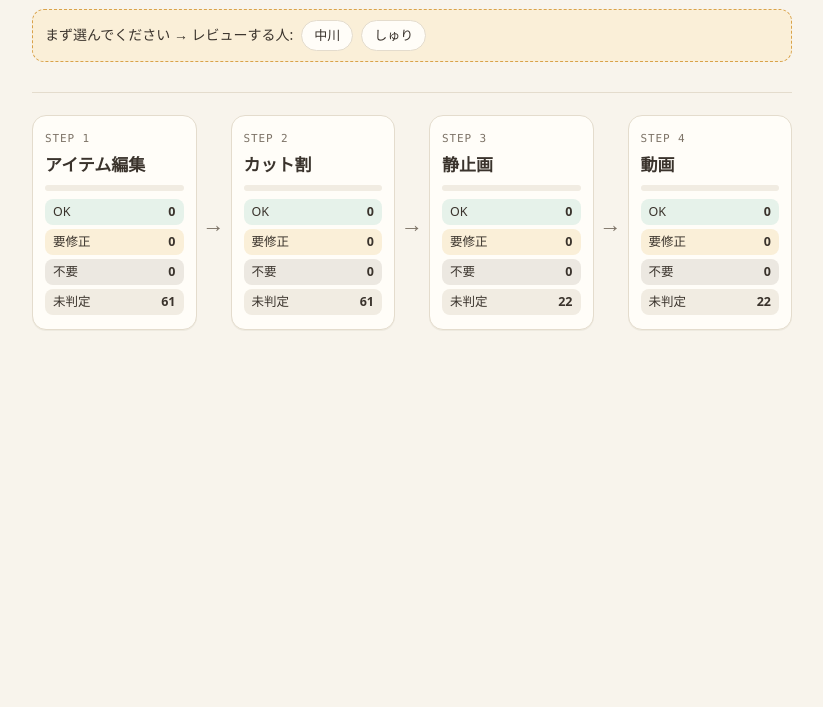
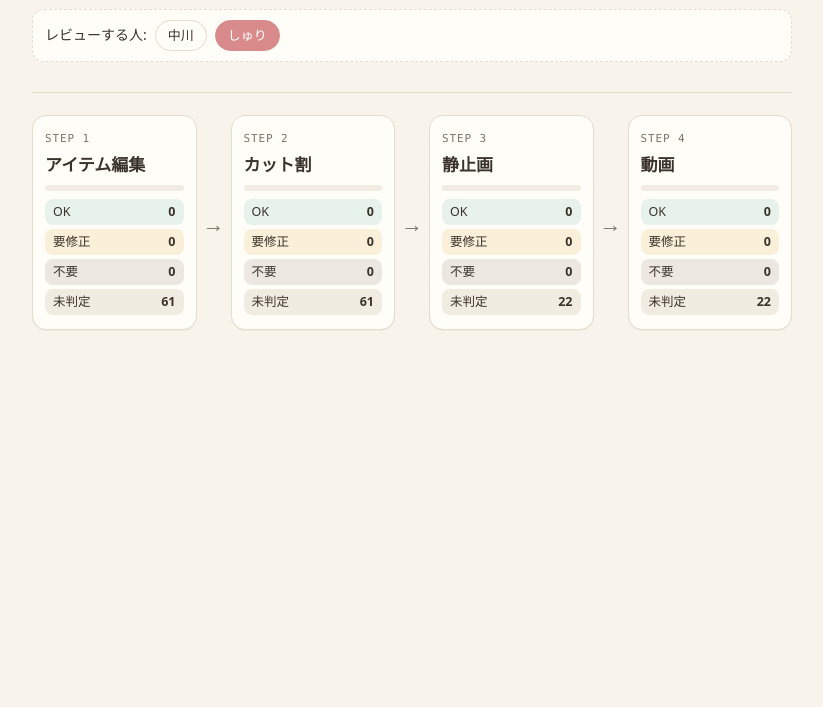
Before and after one commit to nakagawasanchi/buzz-dori, a plain HTML site: page review/index.html in a window 1280 px wide. Shown: the part 93-800 px from the top of the page, without its empty margins (228-1051 px from the left). Drawn offline with Linux system fonts and the light colour scheme; no server answers.

Commit message:
review: レビューする人の初期値をしゅりさんに

```diff
--- a/review/index.html
+++ b/review/index.html
@@ -114,7 +114,7 @@ const STAGES = {
 };
 const STATUS = {ok:"OK", fix:"要修正", drop:"不要"};
 let DATA = null; const state = {items:{}, cuts:{}, stills:{}, videos:{}};
-let who = ''; try { who = localStorage.getItem('bz_who') || ''; } catch {}
+let who = 'しゅり'; try { who = localStorage.getItem('bz_who') || 'しゅり'; } catch {}
 const $ = (s, r=document) => r.querySelector(s);
 const el = (t, a={}, ...k) => { const e=document.createElement(t); for (const [n,v] of Object.entries(a)) { if (n==='text') e.textContent=v; else if (n==='html') e.innerHTML=v; else e.setAttribute(n,v);} for (const c of k) e.append(c); return e; };
 const route = () => { const h=(location.hash||'').replace('#',''); return STAGES[h] ? h : 'top'; };
```
